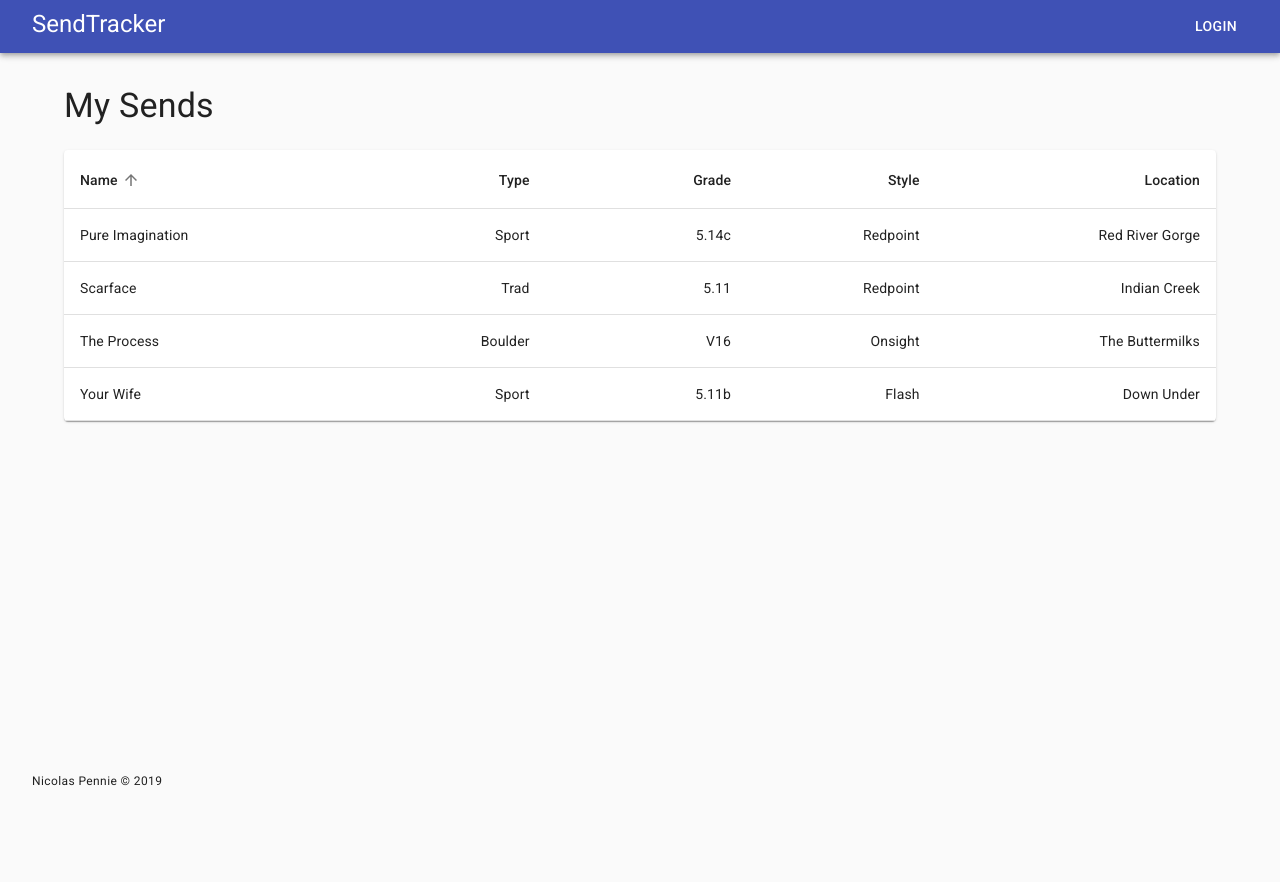
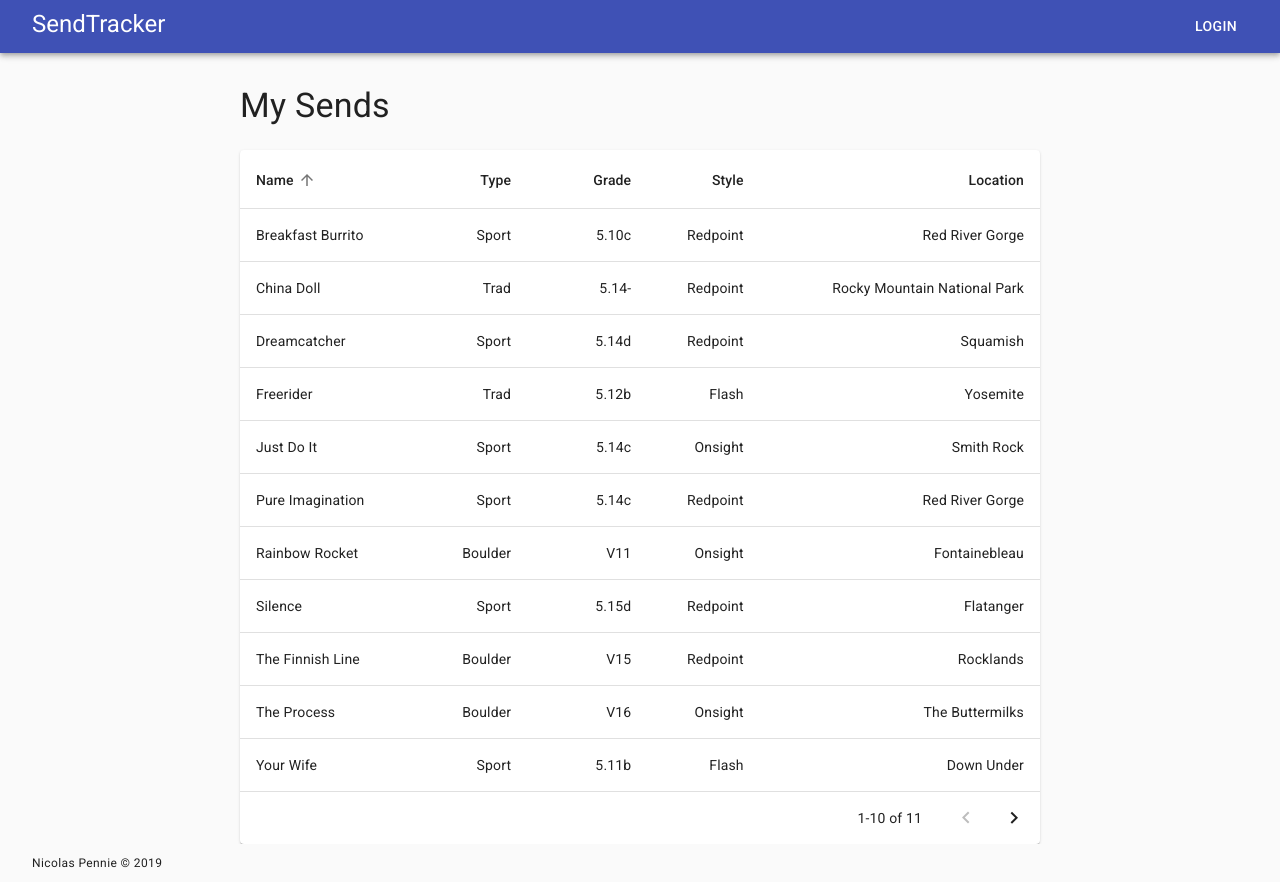
Before and after one commit to NicolasPennie/SendTracker, a Next.js app: page / in a window 1280 px wide. Before the commit the page ends 800 px from the top, so only its background shows below. Built offline with nearby package versions, Linux system fonts and the light colour scheme.

Commit message:
Add pagninaton and fix layout style

```diff
--- a/src/components/home.tsx
+++ b/src/components/home.tsx
@@ -1,5 +1,6 @@
 import React from 'react';
 import {
+    Box,
     Typography,
     Paper,
     Table,
@@ -8,7 +9,8 @@ import {
     TableHead,
     TableRow,
     TableSortLabel,
-    makeStyles
+    TablePagination,
+    makeStyles,
 } from '@material-ui/core';
 
 import { stableSort, getSorting } from '../utility/sort';
@@ -20,9 +22,17 @@ const useStyles = makeStyles(theme => {
             paddingBottom: theme.spacing(1)
         },
         sendBox: {
-            marginTop: theme.spacing(2),
-            marginBottom: theme.spacing(2)
+            margin: 'auto',
+            [theme.breakpoints.down('md')]: {
+                width: '100%'
+            },
+            [theme.breakpoints.up('md')]: {
+                width: '800px',
+            },
         },
+        table: {
+            marginTop: theme.spacing(2)
+        }
     });
 });
 
@@ -74,19 +84,25 @@ export default (props: {}) => {
     const [sends] = React.useState(MOCK_SENDS);
     const [order, setOrder] = React.useState<SortOrder>('asc');
     const [orderBy, setOrderBy] = React.useState<HeaderId>('name');
+    const [page, setPage] = React.useState(0);
+    const ROWS_PER_PAGE = 10;
 
-    const handleSortRequest = property => {
+    const handleSortRequest = (property: HeaderId) => {
         const isDesc = orderBy === property && order === 'desc';
         setOrder(isDesc ? 'asc' : 'desc');
         setOrderBy(property);
     };
 
+    const handleChangePage = (event: any, newPage: number) => {
+        setPage(newPage);
+    }
+
     return (
-        <React.Fragment>
+        <Box className={classes.sendBox}>
             <Typography className={classes.header} variant="h4" align="left">
                 My Sends
             </Typography>
-            <Paper className={classes.sendBox}>
+            <Paper className={classes.table}>
                 <Table>
                     <SendTableHeader
                         order={order}
@@ -105,7 +121,15 @@ export default (props: {}) => {
                         ))}
                     </TableBody>
                 </Table>
+                <TablePagination
+                    component="div"
+                    count={sends.length}
+                    rowsPerPage={ROWS_PER_PAGE}
+                    rowsPerPageOptions={[]}
+                    page={page}
+                    onChangePage={handleChangePage}
+                />
             </Paper>
-        </React.Fragment>
+        </Box>
     );
 };
--- a/src/hocs/layout.tsx
+++ b/src/hocs/layout.tsx
@@ -8,15 +8,11 @@ import Typography from '@material-ui/core/Typography';
 import { makeStyles, styled } from '@material-ui/core/styles';
 
 const AppContainer = styled(Box)({
-  width: '100vw',
-  height: '100vh'
+  width: '100%',
+  height: '100%'
 })
 
-const AppFooter = styled(Box)({
-  position: 'absolute',
-  bottom: 0
-})
-
+const widthPadding = 4;
 const useStyles = makeStyles(theme => ({
   appbar: {
     padding: theme.spacing(1),
@@ -28,14 +24,16 @@ const useStyles = makeStyles(theme => ({
   },
   appContent: {
     paddingTop: theme.spacing(4),
-    paddingLeft: theme.spacing(8),
-    paddingRight: theme.spacing(8)
+    paddingLeft: theme.spacing(widthPadding),
+    paddingRight: theme.spacing(widthPadding),
+    overflow: 'hidden',
   },
   appFooter: {
-    paddingTop: theme.spacing(4),
-    paddingLeft: theme.spacing(4),
-    paddingRight: theme.spacing(4),
+    paddingTop: theme.spacing(1),
+    paddingLeft: theme.spacing(widthPadding),
+    paddingRight: theme.spacing(widthPadding),
     paddingBottom: theme.spacing(1),
+    overflow: 'hidden',
   }
 }));
 
@@ -51,6 +49,8 @@ export default function(props) {
         <meta name='viewport' content='initial-scale=1.0, width=device-width' />
       </Head>
 
+      <Grid container direction="column">
+        <Grid item>
           <AppBar className={classes.appbar} position="relative">
             <Grid container spacing={2} justify="space-between">
               <Grid item sm={1}>
@@ -61,16 +61,20 @@ export default function(props) {
               </Grid>
             </Grid>
           </AppBar>
+        </Grid>
 
+        <Grid item>
           <Box className={classes.appContent}>
             {children}
           </Box>
+        </Grid>
 
-      <AppFooter className={classes.appFooter}>
+        <Grid item className={classes.appFooter}>
           <Typography variant="caption" align="center">
             Nicolas Pennie &copy; 2019
           </Typography>
-      </AppFooter>
+        </Grid>
+      </Grid>
     </AppContainer>
   );
 }
--- a/src/mock/sends.ts
+++ b/src/mock/sends.ts
@@ -31,10 +31,59 @@ export const MOCK_SENDS = [
         location: 'The Buttermilks'
     },
     {
-        name: 'Scarface',
+        name: 'Dreamcatcher',
+        type: SPORT,
+        grade: '5.14d',
+        style: REDPOINT,
+        location: 'Squamish'
+    },
+    {
+        name: 'The Finnish Line',
+        type: BOULDER,
+        grade: 'V15',
+        style: REDPOINT,
+        location: 'Rocklands'
+    },
+    {
+        name: 'China Doll',
         type: TRAD,
-        grade: '5.11',
+        grade: '5.14-',
         style: REDPOINT,
-        location: 'Indian Creek'
-    }
+        location: 'Rocky Mountain National Park'
+    },
+    {
+        name: 'Freerider',
+        type: TRAD,
+        grade: '5.12b',
+        style: FLASH,
+        location: 'Yosemite'
+    },
+    {
+        name: 'Silence',
+        type: SPORT,
+        grade: '5.15d',
+        style: REDPOINT,
+        location: 'Flatanger'
+    },
+    {
+        name: 'Rainbow Rocket',
+        type: BOULDER,
+        grade: 'V11',
+        style: ONSIGHT,
+        location: 'Fontainebleau'
+    },
+    {
+        name: 'Just Do It',
+        type: SPORT,
+        grade: '5.14c',
+        style: ONSIGHT,
+        location: 'Smith Rock'
+    },
+    {
+        name: 'Breakfast Burrito',
+        type: SPORT,
+        grade: '5.10c',
+        style: REDPOINT,
+        location: 'Red River Gorge'
+    },
 ];
--- a/tsconfig.json
+++ b/tsconfig.json
@@ -10,6 +10,7 @@
     "skipLibCheck": true,
     "strict": false,
     "forceConsistentCasingInFileNames": true,
+    "downlevelIteration": true,
     "noEmit": true,
     "esModuleInterop": true,
     "module": "esnext",
```
Lines whose indentation alone changed are shown as unchanged.
